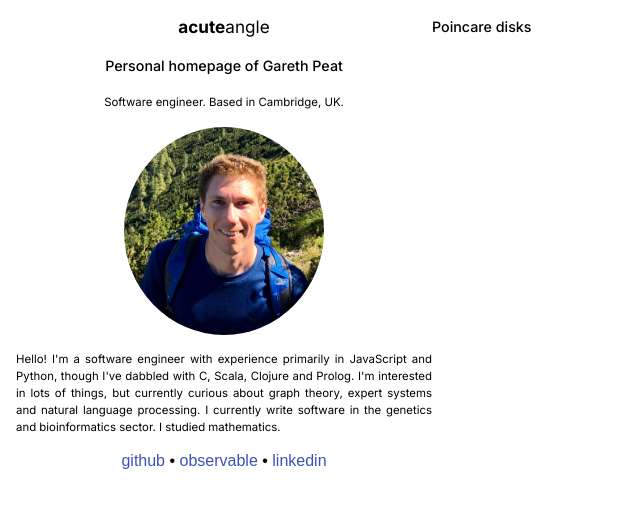
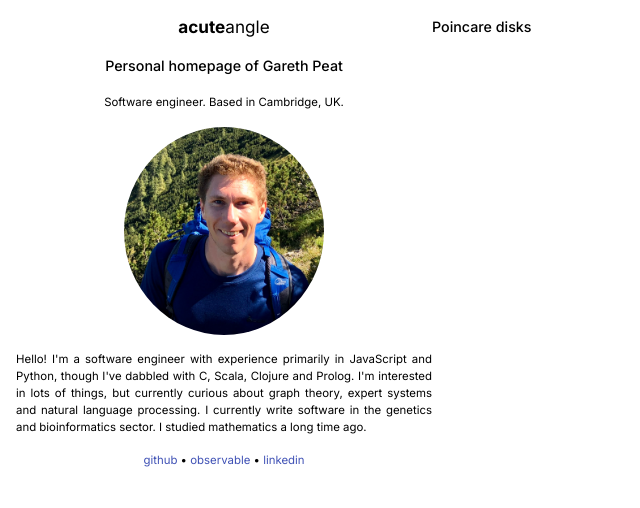
Before and after one commit to peatroot/acuteangle, a React (Create React App) app: page / in a window 1280 px wide. Shown: the top 508 px of the page, without its empty margins (0-640 px from the left). Built offline with nearby package versions, Linux system fonts and the light colour scheme.

Commit message:
Reduce links size

```diff
--- a/src/components/Biography.js
+++ b/src/components/Biography.js
@@ -45,13 +45,15 @@ const Biography = () => {
           interested in lots of things, but currently curious about graph
           theory, expert systems and natural language processing. I currently
           write software in the genetics and bioinformatics sector. I studied
-          mathematics.
+          mathematics a long time ago.
         </Typography>
       </Grid>
       <Grid item>
-        <Link href="https://github.com/peatroot">github</Link> •{' '}
-        <Link href="https://observablehq.com/@peatroot">observable</Link> •{' '}
-        <Link href="https://www.linkedin.com/in/garethpeat/">linkedin</Link>
+        <Typography>
+          <Link href="https://github.com/peatroot">github</Link> •{' '}
+          <Link href="https://observablehq.com/@peatroot">observable</Link> •{' '}
+          <Link href="https://www.linkedin.com/in/garethpeat/">linkedin</Link>
+        </Typography>
       </Grid>
     </Grid>
   );
```
